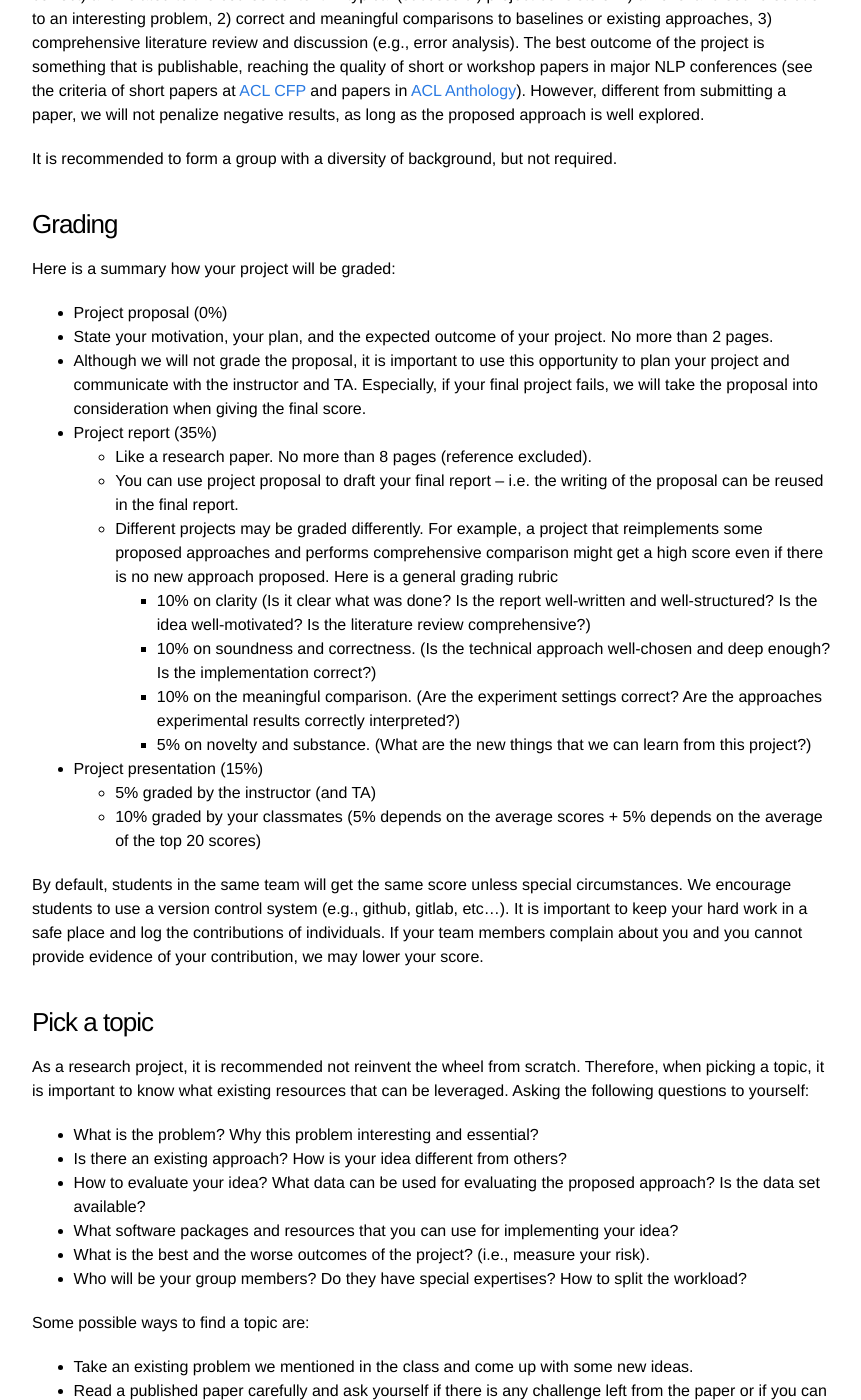
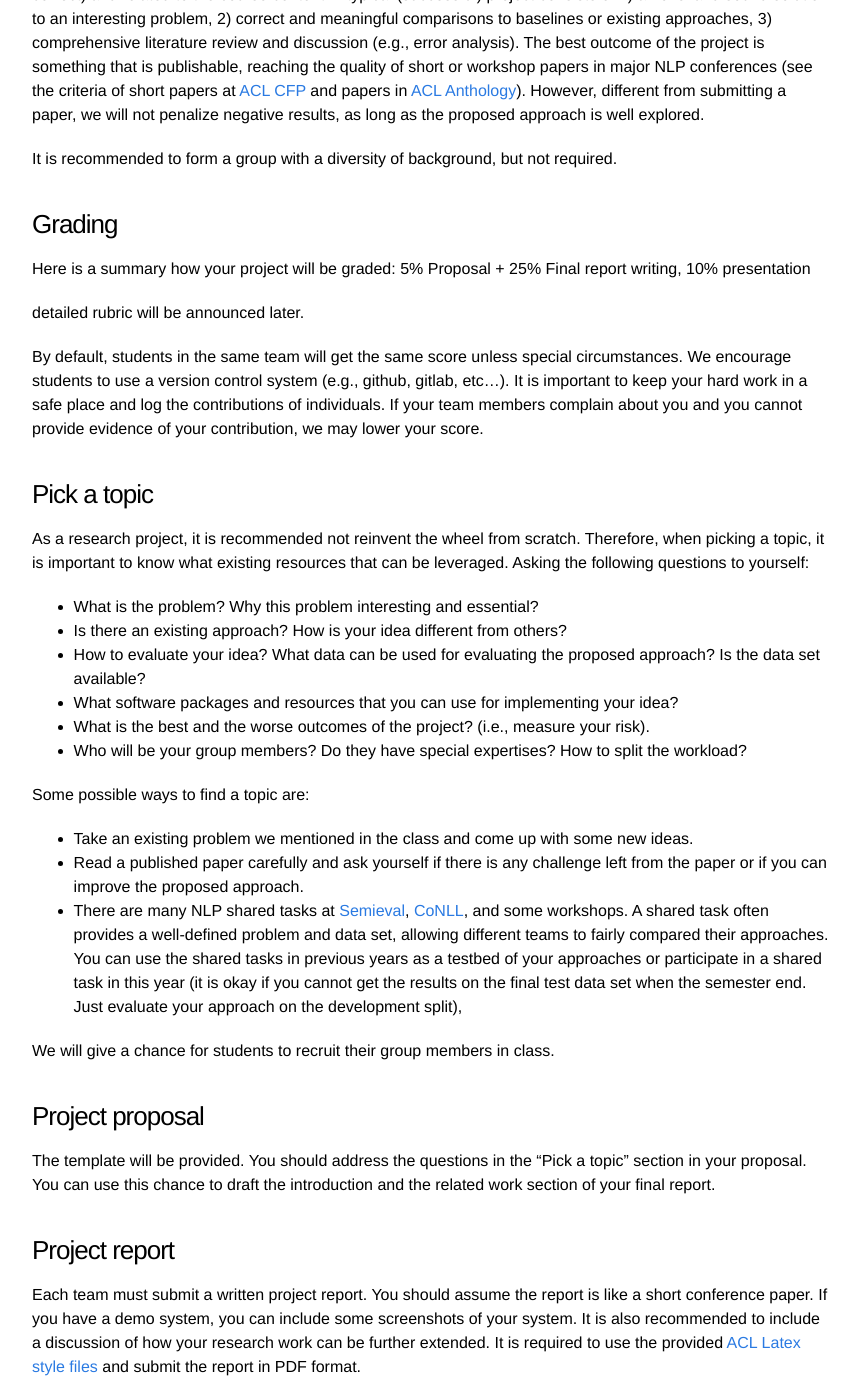
Before and after one commit to uclanlp/CS269-17, a Jekyll site: the page built from 6_projects.html.md, in a window 1280 px wide and 1400 px high, scrolled down 329 px. Shown: the whole window, without its empty margins (208-1069 px from the left). Built offline with Jekyll 4.4.1, drawn with Linux system fonts in a browser that asks for light colours; some of the changed text lies outside the part shown.

Commit message:
Update 6_projects.html.md

```diff
--- a/6_projects.html.md
+++ b/6_projects.html.md
@@ -18,22 +18,9 @@ It is recommended to form a group with a diversity of background, but not requir
 
 ### Grading
 Here is a summary how your project will be graded:
+5% Proposal + 25% Final report writing, 10% presentation
 
--  Project proposal (0%)
-  - State your motivation, your plan, and the expected outcome of your project. No more than 2 pages.
-  - Although we will not grade the proposal, it is important to use this opportunity to plan your project and communicate with the instructor and TA.
-	Especially, if your final project fails, we will take the proposal into consideration when giving the final score.
-- Project report (35%)
-  - Like a research paper. No more than 8 pages (reference excluded).
-  - You can use project proposal to draft your final report -- i.e. the writing of the proposal can be reused in the final report.
-  - Different projects may be graded differently. For example, a project that reimplements some proposed approaches and performs comprehensive comparison might get a high score even if there is no new approach proposed. Here is a general grading rubric
-    - 10% on clarity (Is it clear what was done? Is the report well-written and well-structured? Is the idea well-motivated? Is the literature review comprehensive?)
-    - 10% on soundness and correctness. (Is the technical approach well-chosen and deep enough? Is the implementation correct?)
-    - 10% on the meaningful comparison. (Are the experiment settings correct? Are the approaches experimental results correctly interpreted?)
-    - 5% on novelty and substance. (What are the new things that we can learn from this project?)
-- Project presentation (15%)
-  - 5% graded by the instructor (and TA)
-  - 10% graded by your classmates (5% depends on the average scores + 5% depends on the average of the top 20 scores)
+detailed rubric will be announced later.
 
 By default, students in the same team will get the same score unless special circumstances.
 We encourage students to use a  version control system (e.g., github, gitlab, etc...).
@@ -58,7 +45,7 @@ Some possible ways to find a topic are:
 We will give a chance for students to recruit their group members in class.
 
 ### Project proposal
-A two-page project proposal is due on 10/13 before the class. You should address the questions in the "Pick a topic" section in your proposal.
+The template will be provided. You should address the questions in the "Pick a topic" section in your proposal.
 You can use this chance to draft the introduction and the related work section of your final report.
 
 ### Project report
@@ -69,7 +56,7 @@ The report should be less than 8 pages without references (no minimum requiremen
 
 
 
-### Project presentation (15%)
+### Project presentation
 Each project team is expected to make a presentation of their project. We expect everyone to attend the final project presentation unless special circumstances.
 We will announce the final presentation date later.
 The length of the presentation depends on the number of groups (5min~10min) and will be announced later.
```
